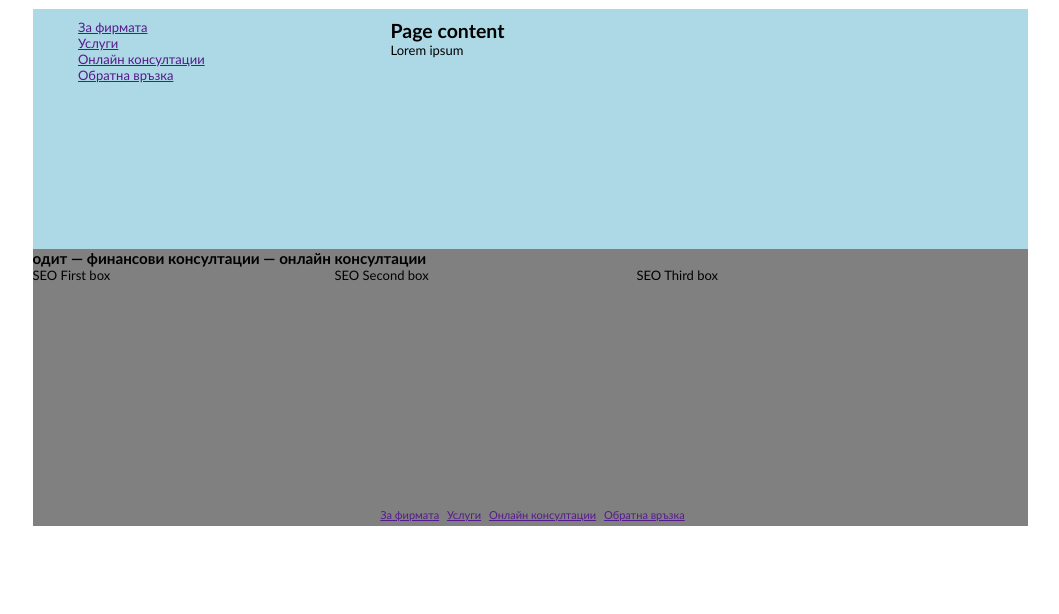
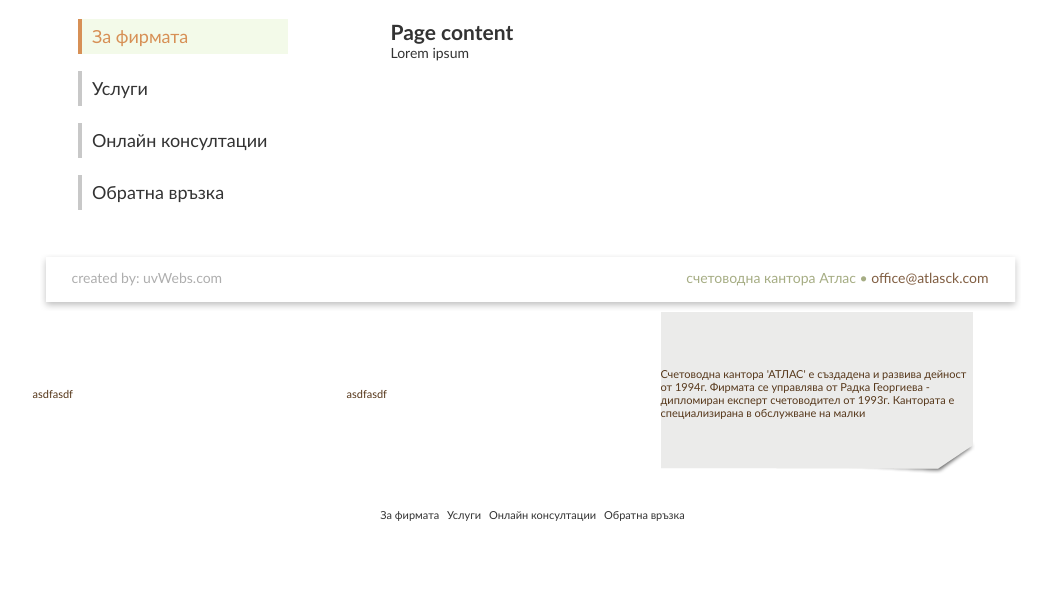
Before and after one commit to gogoluxecs/atlasck-static-design, a plain HTML site: page WEB-INF/index-portrait.html in a window 1280 px wide. Shown: the part 186-800 px from the top of the page, without its empty margins (110-1169 px from the left). Drawn offline with Linux system fonts and the light colour scheme.

Commit message:
Added: part of the portrait design

```diff
--- a/WEB-INF/css/main.css
+++ b/WEB-INF/css/main.css
@@ -11,8 +11,8 @@
 
 body {
 	font-family: Trebuchet MS, Verdana, Arial, sans-serif;
-	color: #000;
-	font-size: 13px;
+	color: #333;
+	font-size: 14px;
 	text-align: center
 	}
 
@@ -26,7 +26,7 @@ body {
 
 b, strong { font-weight:bold }
 
-a, a:active {  outline: none }
+a, a:active {  outline: none; color:#333; text-decoration:none }
 
 .clearfix:after {
 	content: ".";
@@ -52,8 +52,6 @@ html[xmlns] .clearfix {
 /* Layout styles */
 
 #wrapper {
-	background: yellow;
-
 	margin: 0 auto;
 	min-height: 100%;
 	text-align: left;
@@ -71,8 +69,6 @@ html[xmlns] .clearfix {
 	}
 
 #body {
-	background: lightblue;
-
 	min-height: 240px;
 	height: 240px;
 	position: relative;
@@ -82,8 +78,6 @@ html[xmlns] .clearfix {
 	}
 
 #footer {
-	background: gray;
-
 	width: 100%;
 	bottom: 0px;
 	height: 277px;
@@ -101,7 +95,7 @@ html[xmlns] .clearfix {
 	}
 
 #header .content {
-	background:url(/images/bgr-header.jpg) 300px 10px no-repeat;
+	background:url(/images/bgr-header.png) 325px 5px no-repeat;
 	}
 
 #subheader {
@@ -146,23 +140,90 @@ html[xmlns] .clearfix {
 	}
 
 #rightContainer {
-	width:694px
+	width:694px;
 	}
 
 #rightContainer .content {
-	margin:0 auto;
-	padding:0px;
 	width: 580px;
+	margin: 0 auto;
+	padding: 0px;
 	}
 
 
 #leftMenu {
+
+	}
+
+#leftMenu li {
 	margin:0 auto;
-	width:210px
+	width:206px;
+	padding-left:4px;
+	background:#c8c8c8;
+	margin-bottom:17px;
+	}
+
+#leftMenu .aboutTheCompany.active {
+	background:#D79056
+	}
+
+#leftMenu .aboutTheCompany.active a {
+	color:#D79056
+	}
+
+#leftMenu .services.active {
+	background:#56B7D7
+	}
+
+#leftMenu .onineConsultations.active {
+	background:#BD56D7
+	}
+
+#leftMenu .feedback.active {
+	background:#D75656
+	}
+
+#leftMenu .active a {
+	background:#f3fae9
+	}
+
+
+#leftMenu a {
+	display:block;
+	padding-left:10px;
+	background:#fff;
+	font-size:18px;
+	padding-top:6px;
+	height:29px;
 	}
 
 
 /* Footer */
+#footerCopyRight {
+	background:url(/images/bgr-footer.png) 0 0 no-repeat;
+	padding:20px 39px 0px 39px;
+	height:43px;
+
+	}
+
+#footerCopyRight .floatLeft {
+	width: 201px;
+	color:#aeaeae
+	}
+
+#footerCopyRight .floatRight a {
+	color:#805e42
+	}
+
+#footerCopyRight .floatRight {
+	text-align:right;
+	width:670px;
+	}
+
+#footerCopyRight strong, #footerCopyRight .floatRight {
+	font-weight:normal;
+	color:#a6ad84
+	}
+
 #footer .breadcrumb {
 	bottom:5px;
 	position:absolute;
@@ -170,11 +231,23 @@ html[xmlns] .clearfix {
 	width:100%
 	}
 
+#footerBox {
+	color:#56371a;
+	font-size:11px;
+	}
 
-#footerBox li {
-	float:left;
-	width:300px;
-	display: block;
+#footerBox span {
+	width:314px;
+	height:162px;
+	}
+
+.va {
+	display:table-cell;
+	vertical-align: middle;
+	}
+
+#footerBox .right {
+	background:url(/images/bgr-footer-right.png) 0px 0px no-repeat;
 	}
 
 #footerBox li.center {
--- a/WEB-INF/index-portrait.html
+++ b/WEB-INF/index-portrait.html
@@ -37,26 +37,24 @@
 				<div id="rightContainer" class="floatRight">
 					<div class="content">
 						<h2>Page content</h2>
-
 						Lorem ipsum
 					</div>
 				</div>
 
 				<div id="leftContainer" class="floatRight">
 					<ul id="leftMenu">
-						<li class="active">
+						<li class="aboutTheCompany active">
 							<a href="">За фирмата</a>
 						</li>
-						<li>
+						<li class="services">
 							<a href="">Услуги</a>
 						</li>
-						<li>
+						<li class="onineConsultations">
 							<a href="">Онлайн консултации</a>
 						</li>
-						<li>
+						<li class="feedback">
 							<a href="">Обратна връзка</a>
 						</li>
-
 					</ul>
 				</div>
 
@@ -72,12 +70,12 @@
 		</div>
 
 		<div id="footer">
+			<div id="footerCopyRight" class="clearfix">
+				<div class="floatLeft">created by: uvWebs.com</div>
+				<div class="floatRight"><strong>счетоводна кантора Атлас</strong> &bull; <a href="mailto:office@atlasck.com">office@atlasck.com</a></div>
+			</div>
+
 			<div class="content">
-
-				<div id="footerTitle">
-					<h3>одит &mdash; финансови консултации &mdash; онлайн консултации</h3>
-				</div>
-
 				<ul class="breadcrumb">
 					<li><a href="">За фирмата</a></li>
 					<li><a href="">Услуги</a></li>
@@ -85,20 +83,17 @@
 					<li><a href="">Обратна връзка</a></li>
 				</ul>
 
-				<div class="clearfix">
-					<ul id="footerBox">
-						<li>
-							SEO First box
-						</li>
+				<div id="footerBox">
+					<span class="left va">
+					asdfasdf
+					</span>
+					<span class="center va">
+					asdfasdf
+					</span>
+					<span class="right va">
+						Счетоводна кантора 'АТЛАС' е създадена и развива дейност от 1994г. Фирмата се управлява от Радка Георгиева - дипломиран експерт счетоводител от 1993г. Кантората е специализирана в обслужване на малки
+					</span>
 
-						<li class="center">
-							SEO Second box
-						</li>
-
-						<li class="right">
-							SEO Third box
-						</li>
-					</ul>
 				</div>
 
 			</div>
```
Also changed, not shown: WEB-INF/images/bgr-footer-right.png (added), WEB-INF/images/bgr-footer.png (added), WEB-INF/images/bgr-header.jpg (deleted), WEB-INF/images/bgr-header.png (added).
